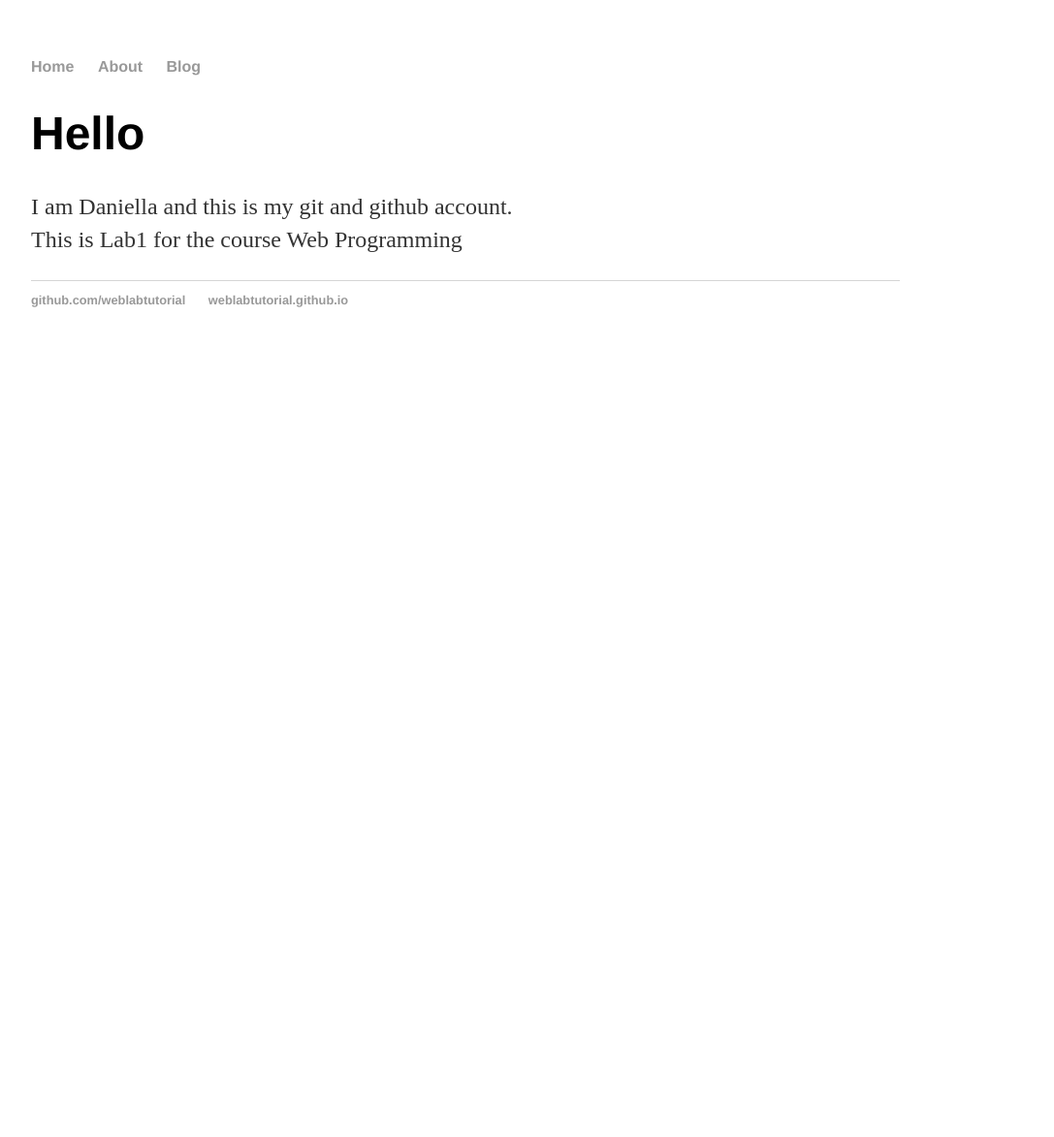
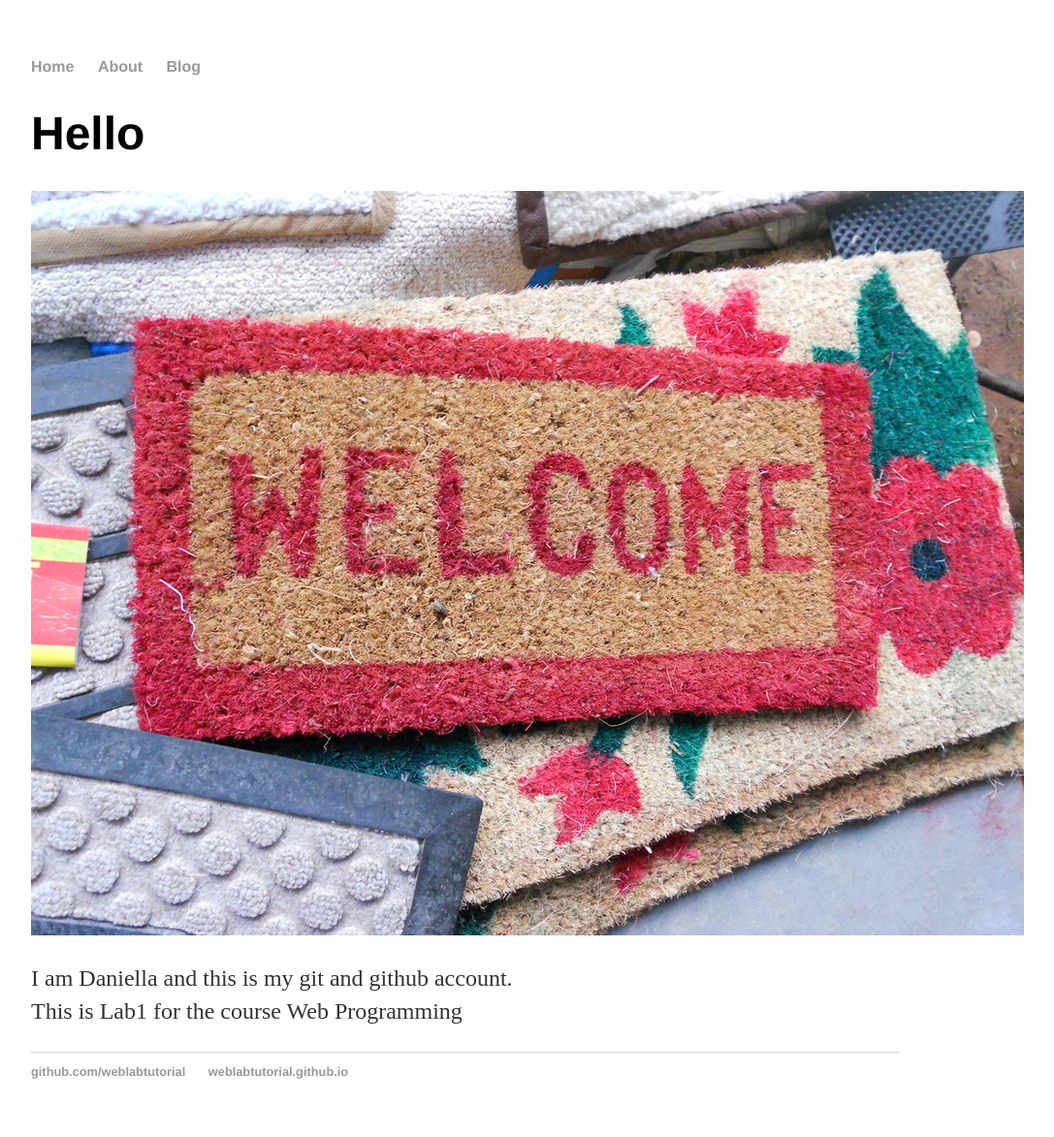
Before and after one commit to DaniellaAnwar/DaniellaAnwar.github.io, a Jekyll site: the page built from about/index.html, in a window 1280 px wide. Shown: the whole page at 97% size, without its empty margins (160-1247 px from the left). Built offline with Jekyll 4.4.1, drawn with Linux system fonts in a browser that asks for light colours; before the commit the page ends 900 px from its top, so only the background shows below that.

Commit message:
Update index.html

```diff
--- a/about/index.html
+++ b/about/index.html
@@ -3,4 +3,5 @@ layout: default
 title: Web Programming
 ---
 <h1>Hello</h1>
+<img src="/images/Coir_mat1.jpg" alt=Welcome image />
 <p>I am Daniella and this is my git and github account.<br> This is Lab1 for the course Web Programming</p>
```
